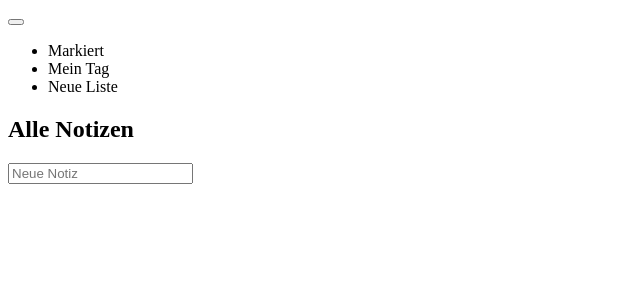
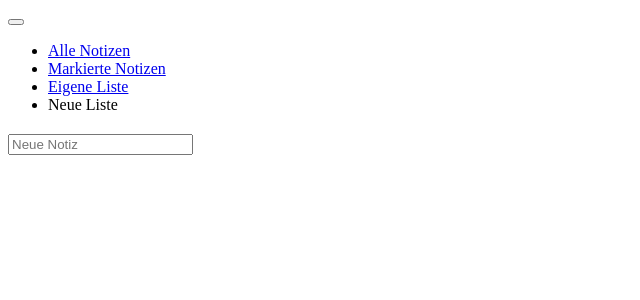
Before and after one commit to Marcel267/todo, a Symfony app: template templates/home/index.html.twig in a window 1280 px wide. Shown: the top 300 px of the page, without its empty margins (0-640 px from the left). Run offline with Twig, Linux system fonts and the light colour scheme; the template is opened without the code that fills it, so the values that code supplies are empty; some libraries are stand-ins or nearby versions.

Commit message:
Make sidebar active tab work

```diff
--- a/templates/base.html.twig
+++ b/templates/base.html.twig
@@ -32,14 +32,39 @@
         class="mb-6 text-lg w-full rounded-xl border-none bg-slate-200 p-4 shadow-md dark:bg-slate-800"> #}
 
       <ul>
-        <li class="rounded-xl p-3 hover:cursor-pointer hover:bg-slate-200 hover:dark:bg-slate-600">
+        {% set active = category == 'all' %}
+        <li>
+          <a href="{{path('home', { category: 'all' })}}"
+            class="p-3 block rounded-xl hover:cursor-pointer {% if active %}bg-slate-300 dark:bg-slate-800{% else %}hover:bg-slate-200 hover:dark:bg-slate-600{% endif %}">
+            <i class="fa-solid fa-house w-6 pr-2"></i>
+            Alle Notizen
+          </a>
+        </li>
+        {% set active = category == 'marked' %}
+        <li>
+          <a href="{{path('home', { category: 'marked' })}}"
+            class="p-3 block rounded-xl hover:cursor-pointer {% if active %}bg-slate-300 dark:bg-slate-800{% else %}hover:bg-slate-200 hover:dark:bg-slate-600{% endif %}">
+            <i class="fa-solid fa-star w-6 pr-2"></i>
+            Markierte Notizen
+          </a>
+        </li>
+        {% set active = category == 'custom' %}
+        <li>
+          <a href="{{path('home', { category: 'custom' })}}"
+            class="p-3 block rounded-xl hover:cursor-pointer {% if active %}bg-slate-300 dark:bg-slate-800{% else %}hover:bg-slate-200 hover:dark:bg-slate-600{% endif %}">
+            <i class="fa-solid fa-list w-6 pr-2"></i>
+            Eigene Liste
+          </a>
+        </li>
+        {# <li class="rounded-xl p-3 hover:cursor-pointer hover:bg-slate-200 hover:dark:bg-slate-600">
           <i class="fa-solid fa-star w-6 pr-2"></i> Markiert
         </li>
         <li class="rounded-xl p-3 hover:cursor-pointer hover:bg-slate-200 hover:dark:bg-slate-600">
           <i class="fa-solid fa-sun w-6 pr-2"></i> Mein Tag
-        </li>
-        <li class="rounded-xl p-3 hover:cursor-pointer hover:bg-slate-200 hover:dark:bg-slate-600">
-          <i class="fa-solid fa-plus w-6 pr-2"></i> Neue Liste
+        </li> #}
+        <li>
+          <a class="p-3 block rounded-xl hover:cursor-pointer hover:bg-slate-200 hover:dark:bg-slate-600">
+            <i class="fa-solid fa-plus w-6 pr-2"></i> Neue Liste</a>
         </li>
       </ul>
 
--- a/templates/home/index.html.twig
+++ b/templates/home/index.html.twig
@@ -5,8 +5,8 @@
   <div class="mx-auto max-w-5xl p-8 ">
 
     <span class="flex items-center pb-5">
-      <i class="fa-solid fa-spaghetti-monster-flying pr-3 text-xl"></i>
-      <h1 class="text-4xl">Alle Notizen</h1>
+      <i class="fa-solid fa-{{ icon }} pr-3 text-xl"></i>
+      <h1 class="text-4xl">{{ title }}</h1>
     </span>
 
     <input type="text" placeholder="Neue Notiz"
```
Also changed, not shown: src/Controller/HomeController.php (+53 -5 lines).
